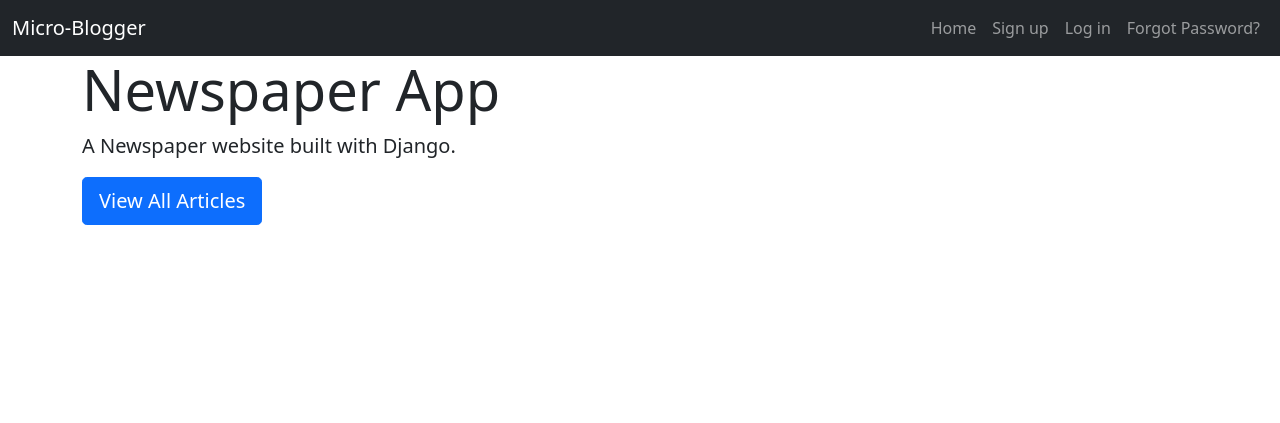
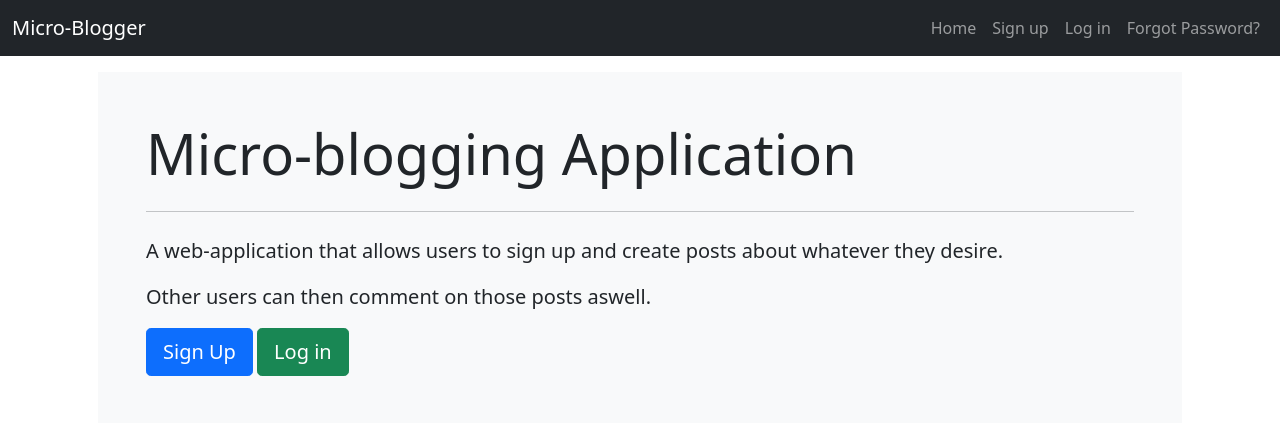
Before and after one commit to KevonneM/KM-Micro-Blogger, a Django app: page / in a window 1280 px wide. Shown: the top 423 px of the page. Run offline with Django 3.2, Linux system fonts and the light colour scheme; some libraries are stand-ins or nearby versions.

Commit message:
Fixed display for homepage.

```diff
--- a/templates/base.html
+++ b/templates/base.html
@@ -23,7 +23,7 @@ initial-scale=1, shrink-to-fit=no">
           {% if user.is_authenticated %}
 
           <div class="collapse navbar-collapse" id="navbarNavAltMarkup">
-            <div class="navbar-nav ms-auto">
+            <div class="navbar-nav ms-auto me-4">
               <a class="nav-link" aria-current="page" href="{% url 'home' %}">Home</a>
               <a class="nav-link" href="{% url 'article_list' %}">View All Articles</a>
               <a class="nav-link" href="{% url 'article_new' %}">Add New Post</a>
--- a/templates/home.html
+++ b/templates/home.html
@@ -3,11 +3,28 @@
 {% block title %}Home{% endblock title %}
 
 {% block content %}
-<div class="jumbotron">
-    <h1 class="display-4">Newspaper App</h1>
-    <p class="lead">A Newspaper website built with Django.</p>
-    <p class="lead">
-        <a class="btn btn-primary btn-lg" href="{% url 'article_list' %}">View All Articles</a>
-    </p>
+
+{% if user.is_authenticated %}
+
+<div class="bg-light p-5 rounded-lg m-3">
+    <h1 class="display-4">Micro-blogging Application</h1>
+    <hr class="my-4">
+    <p class="lead">A web-application that allows users to sign up and create posts about whatever they desire.</p>
+    <p class="lead">Other users can then comment on those posts aswell.</p>
+    <a class="btn btn-primary btn-lg" href="{% url 'article_list' %}">View All Articles</a>
 </div>
+
+{% else %}
+
+<div class="bg-light p-5 rounded-lg m-3">
+    <h1 class="display-4">Micro-blogging Application</h1>
+    <hr class="my-4">
+    <p class="lead">A web-application that allows users to sign up and create posts about whatever they desire.</p>
+    <p class="lead">Other users can then comment on those posts aswell.</p>
+    <a class="btn btn-primary btn-lg" href="{% url 'signup' %}">Sign Up</a>
+    <a class="btn btn-success btn-lg" href="{% url 'login' %}">Log in</a>
+</div>
+
+{% endif %}
+
 {% endblock content %}
```
